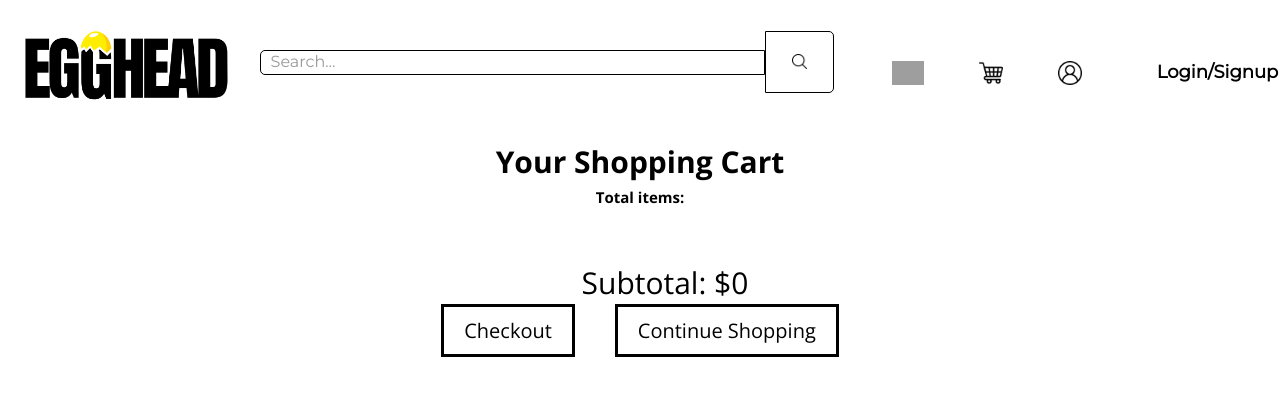
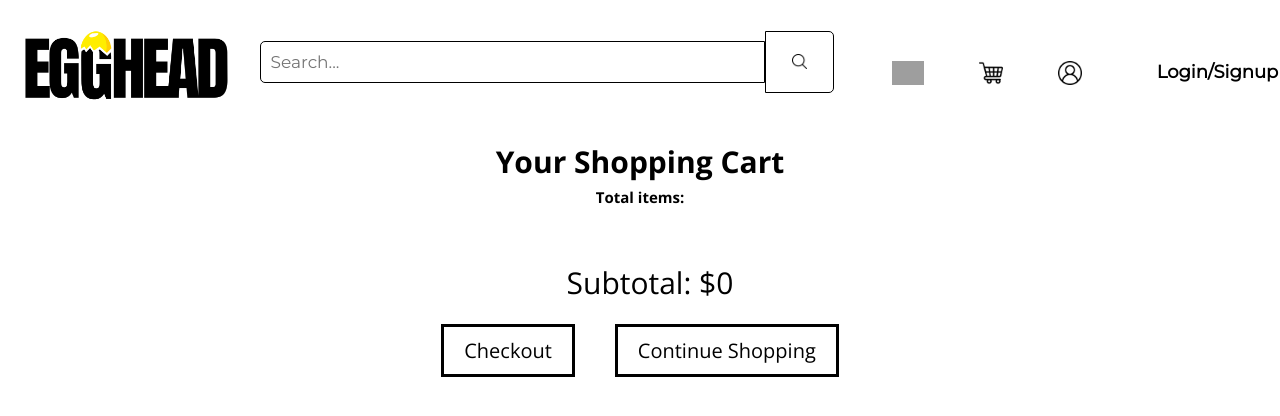
Before and after one commit to rnzbobi/ITPROG, a PHP site: page /view_cart.php in a window 1280 px wide; the page is wider, and only the part inside the window is pictured. Shown: the top 416 px of that part. Run offline with PHP 8.4, Linux system fonts and the light colour scheme; data that the repository does not hold is empty; grey boxes are pictures that could not be loaded.

Commit message:
fixed search bar for view_cart + added balance feature

```diff
--- a/html/css/style.css
+++ b/html/css/style.css
@@ -428,11 +428,12 @@
             justify-content: center;
         }
 
-        .view_cart-separator{
+        .view_cart-subtotal{
             justify-content: left;
             flex-direction:column;
             font-size:30px;
-            padding-left: 50px;
+            padding-left: 20px;
+	    padding-bottom:20px;
         }
 
         .link-design-view_cart{
@@ -440,3 +441,15 @@
             color: inherit;
             margin: 0;
         }
+
+	.view_cart-search-input{
+	padding: 1.2vh; /* Adjust padding using viewport units */
+ 	border: solid;
+  	height: 3.3vw;
+  	border-width: 1px;
+   	border-radius: 5px 0 0 5px;
+   	width: 44vw; /* Adjust width using viewport units */
+    	max-width: 80%; /* Limit maximum width */
+	font-family: 'Montserrat', sans-serif;
+	font-size: 17px;
+}
--- a/html/view_cart.php
+++ b/html/view_cart.php
@@ -28,7 +28,7 @@
                 </a>
             </div>
             <form class="search-form" action="index.php?search=" method="GET">
-                <input type="text" name="search" class="search-input" placeholder="Search..." value="<?php echo isset($_GET['search']) ? htmlspecialchars($_GET['search']) : ''; ?>">
+                <input type="text" name="search" class="view_cart-search-input" placeholder="Search..." value="<?php echo isset($_GET['search']) ? htmlspecialchars($_GET['search']) : ''; ?>">
                 <button type="submit" class="search-button"><img src="images/search-interface-symbol.png" alt="Search"></button>
             </form>
             <div class="nav-links">
@@ -189,7 +189,7 @@
 
             echo "</div>";
     }
-            echo "<div class='view_cart-separator'>";
+            echo "<div class='view_cart-subtotal'>";
                 echo "Subtotal: $".$subTotal;
             echo "</div>";
 
```
